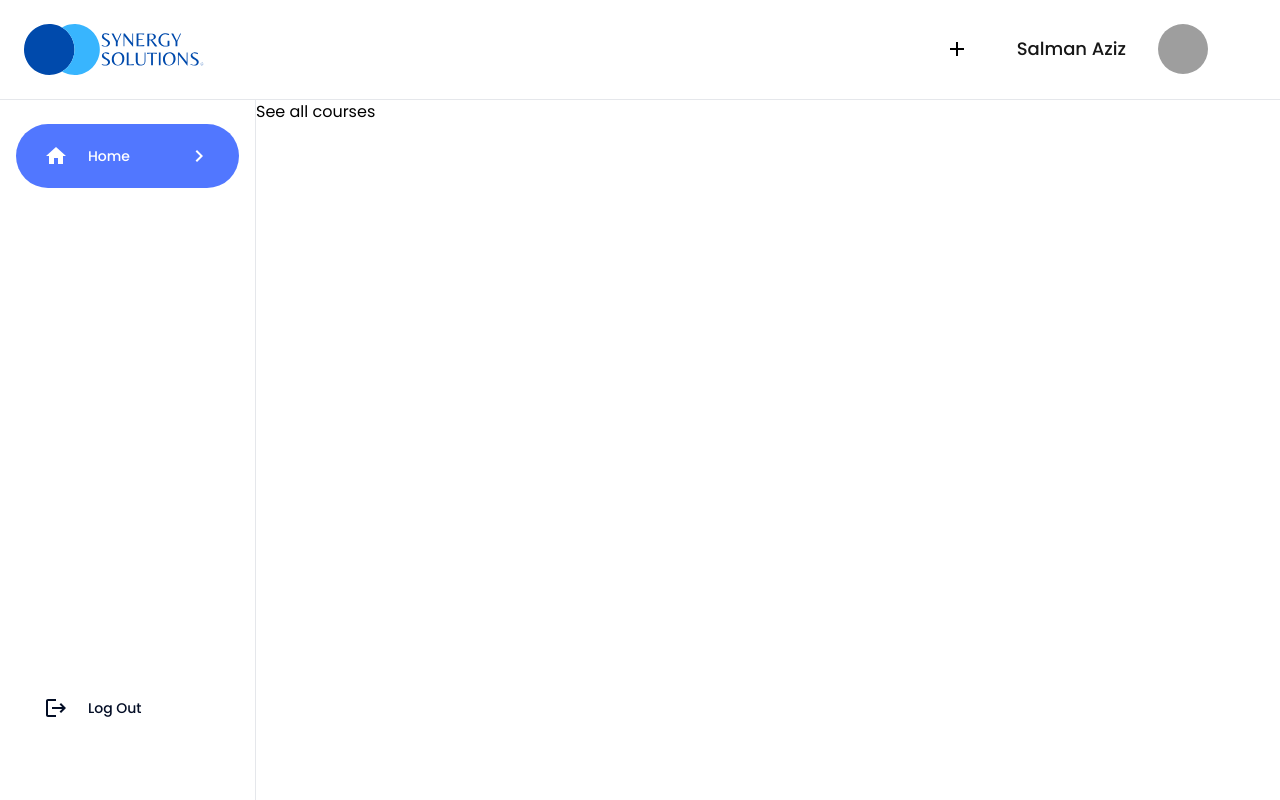
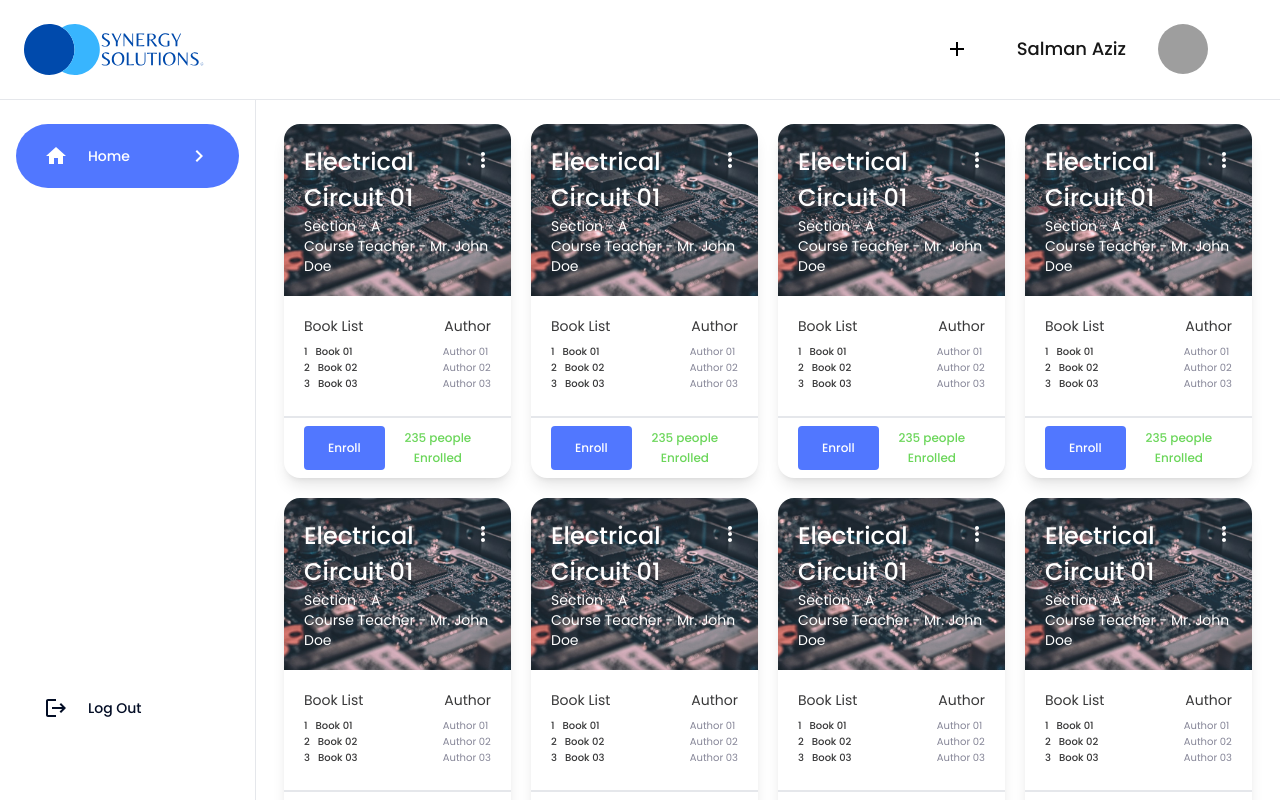
Before and after one commit to IamSAShuvo/next.js-synergy-classroom-web, a Next.js app: page /dashboard/all-courses in a window 1280 px wide. Built offline with nearby package versions, Linux system fonts and the light colour scheme; grey boxes are pictures that could not be loaded.

Commit message:
chore: delete images from public

```diff
--- a/app/(dashboard)/dashboard/all-courses/page.tsx
+++ b/app/(dashboard)/dashboard/all-courses/page.tsx
@@ -1,7 +1,12 @@
+import DashboardComponent from "@/app/components/DashboardMainContent/DashboardComponent";
 import React from "react";
 
 const page = () => {
-  return <div>See all courses</div>;
+  return (
+    <div className="flex flex-col mx-7 my-6 gap-4">
+      <DashboardComponent />
+    </div>
+  );
 };
 
 export default page;
```
Also changed, not shown: public/my_profile.jpeg (deleted), public/profile_avatar_boy.png (deleted).
